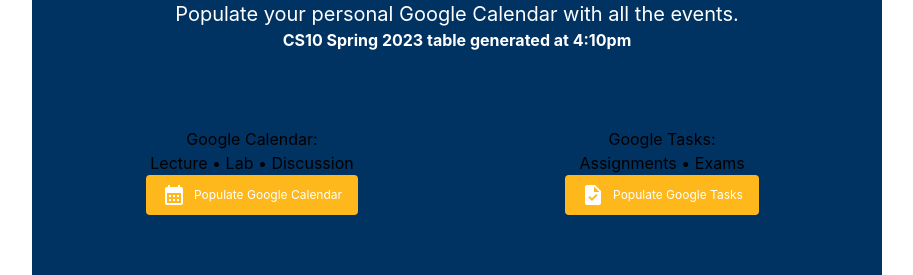
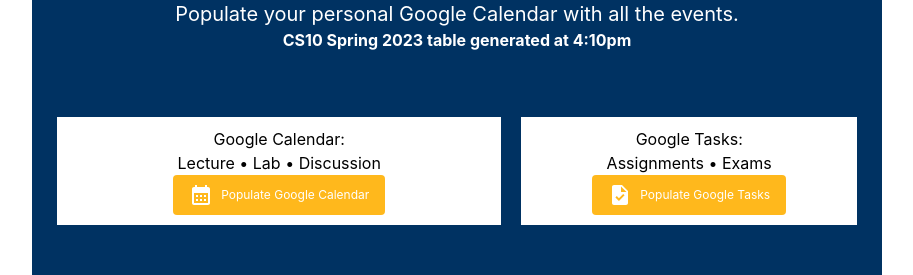
Before and after one commit to Mehul-Gandhi/CourseCraft, a React (Create React App) app in the folder my-app/: page /calendar in a window 1280 px wide. Shown: the top 275 px of the page, without its empty margins (183-1096 px from the left). Built offline with nearby package versions, Linux system fonts and the light colour scheme.

Commit message:
Fix css for calendar

```diff
--- a/my-app/src/components/Calendar.js
+++ b/my-app/src/components/Calendar.js
@@ -65,7 +65,7 @@
       </select>}
 
       <div className="flex justify-center items-center space-x-5" style={{padding: "25px"}}>
-    <div className="container flex flex-col justify-center items-center" style={{backgroundColor: "#FFFFFF"}}>
+    <div className="container flex flex-col justify-center items-center" style={{ width: '100%', maxWidth: '1280px', marginRight: 'auto', marginLeft: 'auto', backgroundColor: "#FFFFFF" }}>
         <h2>Google Calendar:</h2>
         <p>Lecture • Lab • Discussion</p>
         <Button onClick={handleClick} icon={<CalendarMonthIcon />} text={"Populate Google Calendar"}/>
--- a/my-app/src/components/FileUpload.js
+++ b/my-app/src/components/FileUpload.js
@@ -2,6 +2,8 @@
 import '../styles/FileUpload.css'; // Assuming you have a CSS file for styles
 import { FontAwesomeIcon } from '@fortawesome/react-fontawesome';
 import { faCloudUploadAlt, faFileAlt, faCheck, faTimes } from '@fortawesome/free-solid-svg-icons';
+import Tooltip from '@mui/material/Tooltip';
+import InfoOutlinedIcon from '@mui/icons-material/InfoOutlined';
 
 import CryptoJS from 'crypto-js';
 
@@ -152,6 +154,20 @@
   return (
     <div className="wrapper">
       <header>Upload Files Here</header>
+      <ul>
+        <li>
+          Class Schedule Calendar(Required)
+          <Tooltip title="Supported file types: .pdf, .docx, etc.">
+            <InfoOutlinedIcon fontSize="small" style={{ marginLeft: '5px', cursor: 'pointer' }} />
+          </Tooltip>
+        </li>
+        <li>
+          TA/Reader Role Description Handbook
+          <Tooltip title="Supported file types: .jpg, .png, etc.">
+            <InfoOutlinedIcon fontSize="small" style={{ marginLeft: '5px', cursor: 'pointer' }} />
+          </Tooltip>
+        </li>
+      </ul>
 
       {/* Handle click area */}
       <form onClick={handleClick} onKeyPress={(e) => {
--- a/my-app/src/styles/FileUpload.css
+++ b/my-app/src/styles/FileUpload.css
@@ -15,6 +15,11 @@
   color: #fff;
   background: #FFB81C;
 }
+
+h1 {
+  color: #FFB81C;
+}
+
 .wrapper{
   width: 430px;
   background: #fff;
--- a/my-app/src/styles/TimeLine.css
+++ b/my-app/src/styles/TimeLine.css
@@ -1,7 +1,7 @@
 .container {
     width: 75%;
     margin: 40px auto;
-    background-color: #003262 !important;
+    background-color: #003262 ;
     border:#003262
 }
 
```
Also changed, not shown: my-app/src/index.css (line endings or trailing spaces), 1 other file (tests, documents, lock files or other folders).
